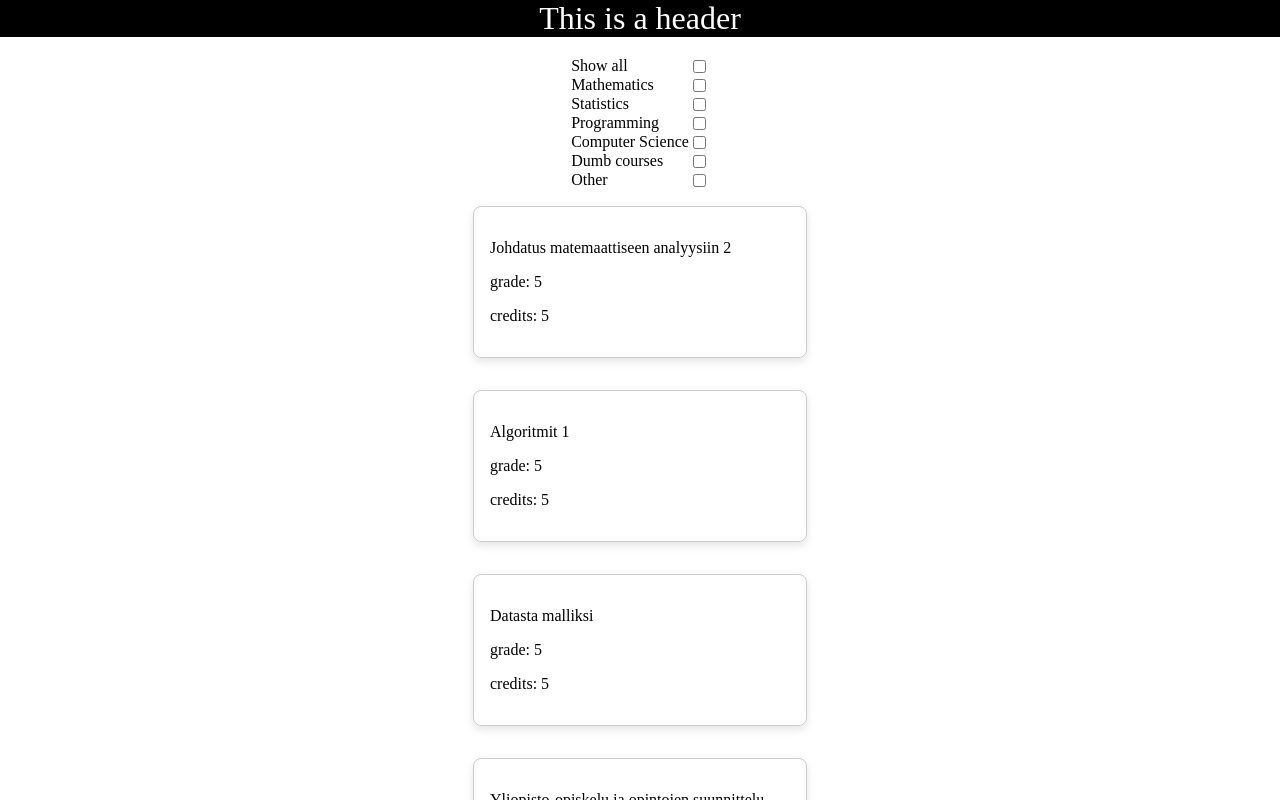
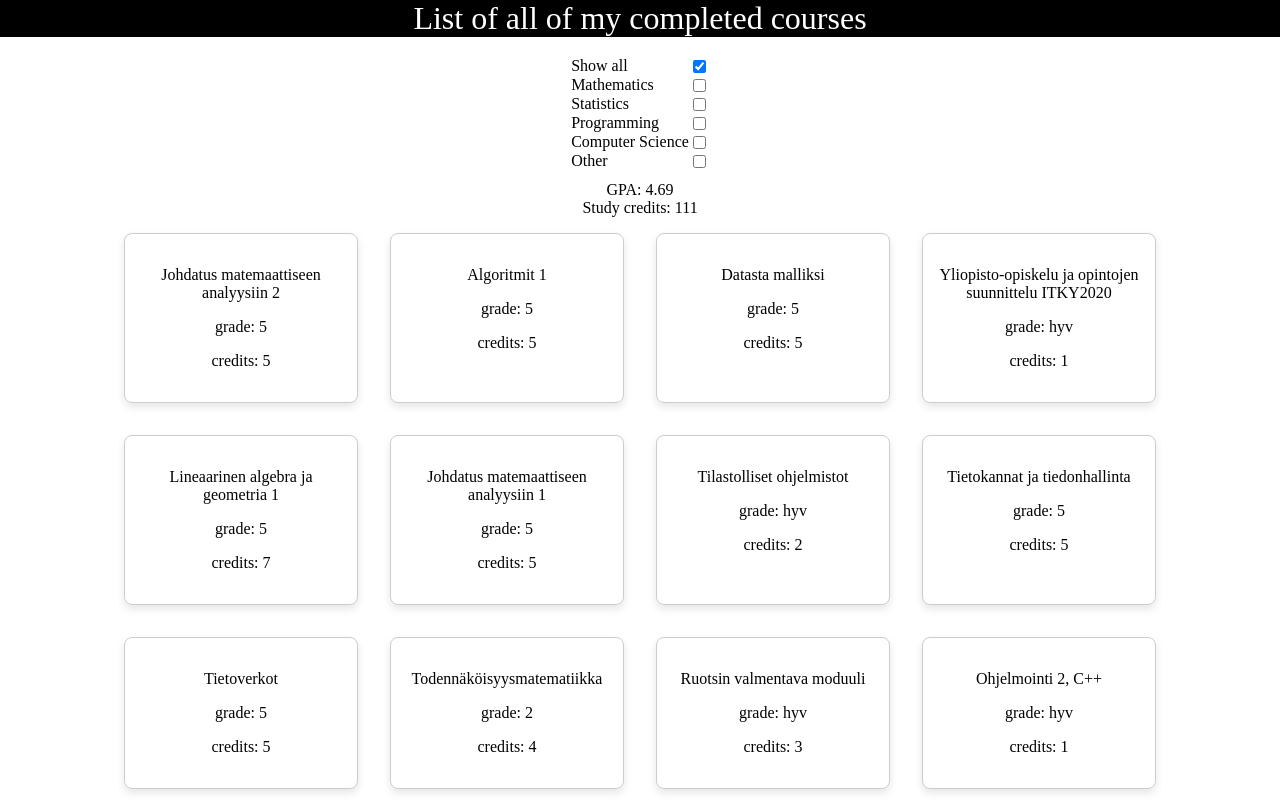
Before and after one commit to Eetub1/gpa-counter, a React (Vite) app: page / in a window 1280 px wide. Shown: the top 800 px of the page. Built offline with nearby package versions, Linux system fonts and the light colour scheme.

Commit message:
courses are now filtered properly and gpa and points are shown

```diff
--- a/data.js
+++ b/data.js
@@ -1,186 +1,184 @@
-//todo toi description vois olla taulukko jotta voi olla useampia
-//kuvaajia
 const data = [
     {
         "name": "Johdatus matemaattiseen analyysiin 2",
         "grade": 5,
         "op": 5,
-        "description": "matematiikka"
+        "description": ["math"]
     },
     {
         "name": "Algoritmit 1",
         "grade": 5,
         "op": 5,
-        "description": "tietotekniikka"
+        "description": ["CS", "programming"]
     },
     {
         "name": "Datasta malliksi",
         "grade": 5,
         "op": 5,
-        "description": "tilastotiede"
+        "description": ["statistics"]
     },
     {
         "name": "Yliopisto-opiskelu ja opintojen suunnittelu ITKY2020",
         "grade": "hyv",
         "op": 1,
-        "description": "turha paska"
+        "description": ["other"]
     },
     {
         "name": "Lineaarinen algebra ja geometria 1",
         "grade": 5,
         "op": 7,
-        "description": "matematiikka"
+        "description": ["math"]
     },
     {
         "name": "Johdatus matemaattiseen analyysiin 1",
         "grade": 5,
         "op": 5,
-        "description": "matematiikka"
+        "description": ["math"]
     },
     {
         "name": "Tilastolliset ohjelmistot",
         "grade": "hyv",
         "op": 2,
-        "description": "tilastotiede"
+        "description": ["statistics"]
     },
     {
         "name": "Tietokannat ja tiedonhallinta",
         "grade": 5,
         "op": 5,
-        "description": "tietotekniikka"
+        "description": ["CS"]
     },
     {
         "name": "Tietoverkot",
         "grade": 5,
         "op": 5,
-        "description": "tietotekniikka"
+        "description": ["CS"]
     },
     {
         "name": "Todennäköisyysmatematiikka",
         "grade": 2,
         "op": 4,
-        "description": "matematiikka"
+        "description": ["math"]
     },
     {
         "name": "Ruotsin valmentava moduuli",
         "grade": "hyv",
         "op": 3,
-        "description": "kieli"
+        "description": ["other"]
     },
     {
         "name": "Ohjelmointi 2, C++",
         "grade": "hyv",
         "op": 1,
-        "description": "ohjelmointi"
+        "description": ["programming"]
     },
     {
         "name": "Ohjelmointi 2",
         "grade": 5,
         "op": 8,
-        "description": "ohjelmointi"
+        "description": ["programming"]
     },
     {
         "name": "Yliopisto-opiskelu ja opintojen suunnittelu 2010",
         "grade": "hyv",
         "op": 1,
-        "description": "turha paska"
+        "description": ["other"]
     },
     {
         "name": "Akateemiset tekstitaidot (TIETEK)",
         "grade": "hyv",
         "op": 3,
-        "description": "kieli"
+        "description": ["other"]
     },
     {
         "name": "Yritys ja toimintaympäristö",
         "grade": 4,
         "op": 5,
-        "description": "turha paska"
+        "description": ["other"]
     },
     {
         "name": "Todistamisen ja päättelyn perusteet tekniikan alalle",
         "grade": 5,
         "op": 5,
-        "description": "matematiikka"
+        "description": ["math"]
     },
     {
         "name": "Web-julkaiseminen",
         "grade": 5,
         "op": 2,
-        "description": "ohjelmointi"
+        "description": ["programming"]
     },
     {
         "name": "Datan esittäminen ja analysointi",
         "grade": 4,
         "op": 5,
-        "description": "tilastotiede"
+        "description": ["statistics"]
     },
     {
         "name": "Tietokoneen rakenne ja arkkitehtuuri",
         "grade": 5,
         "op": 3,
-        "description": "tietotekniikka"
+        "description": ["CS"]
     },
     {
         "name": "Tekniikan alan matematiikan valmistava kurssi",
         "grade": 4,
         "op": 5,
-        "description": "matematiikka"
+        "description": ["math"]
     },
     {
         "name": "Kvanttilaskennan aakkoset - osa B",
         "grade": "hyv",
         "op": 2,
-        "description": "muu"
+        "description": ["other"]
     },
     {
         "name": "Ohjelmointi 1",
         "grade": 5,
         "op": 6,
-        "description": "ohjelmointi"
+        "description": ["programming"]
     },
     {
         "name": "Tekoälyn alkeet",
         "grade": "hyv",
         "op": 2,
-        "description": "tietotekniikka"
+        "description": ["CS"]
     },
     {
         "name": "Ihminen tietoyhteiskunnassa",
         "grade": "hyv",
         "op": 5,
-        "description": "turha paska"
+        "description": ["other"]
     },
     {
         "name": "Yliopisto-opiskelu ja opintojen suunnittelu ITKY100",
         "grade": "hyv",
         "op": 2,
-        "description": "turha paska"
+        "description": ["other"]
     },
     {
         "name": "Johdatus tietotekniikkaan",
         "grade": 5,
         "op": 3,
-        "description": "tietotekniikka"
+        "description": ["CS"]
     },
     {
         "name": "PW MOOC I: Johdatus planetaariseen hyvinvointiin",
         "grade": "hyv",
         "op": 1,
-        "description": "turha paska"
+        "description": ["other"]
     },
     {
         "name": "Digitaalisen osaamisen perusteet",
         "grade": 5,
         "op": 3,
-        "description": "tietotekniikka"
+        "description": ["CS"]
     },
     {
         "name": "Kvanttilaskennan aakkoset - osa A",
         "grade": "hyv",
         "op": 2,
-        "description": "muu"
+        "description": ["other"]
     }
 ];
 
-export default data
+export default data;
--- a/src/App.jsx
+++ b/src/App.jsx
@@ -1,69 +1,98 @@
-//import { useState } from 'react'
+import { useState } from 'react'
+
 import data from "../data"
+
 function App() {
-  //const [data, setData] = useState([])
+  const [showAll, setShowAll] = useState(true)
+  const [showMath, setShowMath] = useState(false)
+  const [showStatistics, setShowStatistics] = useState(false)
+  const [showProgramming, setShowProgramming] = useState(false)
+  const [showCS, setShowCS] = useState(false)
+  const [showOther, setShowOther] = useState(false)
 
-  /*useEffect(() => {
-    localStorage.getItem("kurssiData")
-  }, [])
-  */
+  const filters = {
+    "all": showAll,
+    "math": showMath,
+    "statistics": showStatistics,
+    "programming": showProgramming,
+    "CS": showCS,
+    "other": showOther
+  }
+
   return (
     <>
       <Header/>
-      <DrawCheckboxes/>
-      <DrawCourses data={data}/>
+
+      <div id="checkboxContainer">
+        <div className="checkboxRow">
+          <label htmlFor="all">Show all</label>
+          <input onChange={() => setShowAll(!showAll)} type="checkbox" id="all" defaultChecked={true} />
+        </div>
+
+        <div className="checkboxRow">
+          <label htmlFor="math">Mathematics</label>
+          <input onChange={() => setShowMath(!showMath)} type="checkbox" id="math" />
+        </div>
+
+        <div className="checkboxRow">
+          <label htmlFor="stats">Statistics</label>
+          <input onChange={() => setShowStatistics(!showStatistics)} type="checkbox" id="stats" />
+        </div>
+
+        <div className="checkboxRow">
+          <label htmlFor="prog">Programming</label>
+          <input onChange={() => setShowProgramming(!showProgramming)} type="checkbox" id="prog" />
+        </div>
+
+        <div className="checkboxRow">
+          <label htmlFor="cs">Computer Science</label>
+          <input onChange={() => setShowCS(!showCS)} type="checkbox" id="cs" />
+        </div>
+
+        <div className="checkboxRow">
+          <label htmlFor="other">Other</label>
+          <input onChange={() => setShowOther(!showOther)} type="checkbox" id="other" />
+        </div>
+      </div>
+
+      <DrawCourses data={data} filters={filters}/>
     </>
   )
 }
 
-const DrawCheckboxes = () => {
-  return (<div id="checkboxContainer">
-      <div className="checkboxRow">
-        <label htmlFor="all">Show all</label>
-        <input type="checkbox" id="all" />
-      </div>
+const DrawCourses = ({ data, filters }) => {
+  let combined = 0
+  let points = 0
+  let pointsAll = 0
 
-      <div className="checkboxRow">
-        <label htmlFor="math">Mathematics</label>
-        <input type="checkbox" id="math" />
-      </div>
+  const filteredData = data.filter(course => {
+    if (filters.all) return true
+    return course.description.some(desc => filters[desc])
+  })
 
-      <div className="checkboxRow">
-        <label htmlFor="stats">Statistics</label>
-        <input type="checkbox" id="stats" />
-      </div>
+  if (filteredData.length === 0) return <p>No courses found</p>
 
-      <div className="checkboxRow">
-        <label htmlFor="prog">Programming</label>
-        <input type="checkbox" id="prog" />
-      </div>
+  filteredData.forEach(course => {
+    pointsAll += course.op
 
-      <div className="checkboxRow">
-        <label htmlFor="cs">Computer Science</label>
-        <input type="checkbox" id="cs" />
-      </div>
-
-      <div className="checkboxRow">
-        <label htmlFor="dumb">Dumb courses</label>
-        <input type="checkbox" id="dumb" />
-      </div>
-
-      <div className="checkboxRow">
-        <label htmlFor="other">Other</label>
-        <input type="checkbox" id="other" />
-      </div>
-    </div>)
-}
-
-const DrawCourses = ({ data }) => {
-  if (data.length === 0) return (<>No courses</>)
+    if (Number(course.grade)) {
+      combined += course.grade * course.op
+      points += course.op
+    }
+  })
 
   return (
-    <>
-      {data.map(course => (
-        <DrawCourse course={course} key={course.name}/>
-      ))}
-    </>
+    <div>
+
+      <div id="gpaDiv">GPA: {(combined / points).toFixed(2)}</div>
+      <div id="creditsDiv">Study credits: {pointsAll}</div>
+
+      <div id="coursesContainer">
+        {filteredData.map(course => (
+          <DrawCourse course={course} key={course.name} />
+        ))}
+      </div>
+    </div>
   )
 }
 
@@ -80,7 +109,7 @@ const DrawCourse = ({ course }) => {
 const Header = () => {
   return (
     <div className="header">
-      This is a header
+      List of all of my completed courses
     </div>
   )
 }
--- a/src/index.css
+++ b/src/index.css
@@ -27,11 +27,27 @@ body {
   justify-content: space-between;
 }
 
+#coursesContainer {
+  display: flex;
+  flex-wrap: wrap;
+  justify-content: center;
+}
+
+#gpaDiv {
+  text-align: center;
+  margin-top: 10px;
+}
+
+#creditsDiv {
+  text-align: center;
+}
+
 .courseCard {
+  text-align: center;
   border: 1px solid #ccc;
   border-radius: 8px;
   padding: 16px;
   margin: 16px;
-  width: 300px;
+  width: 200px;
   box-shadow: 0 4px 8px rgba(0, 0, 0, 0.1);
 }
```
